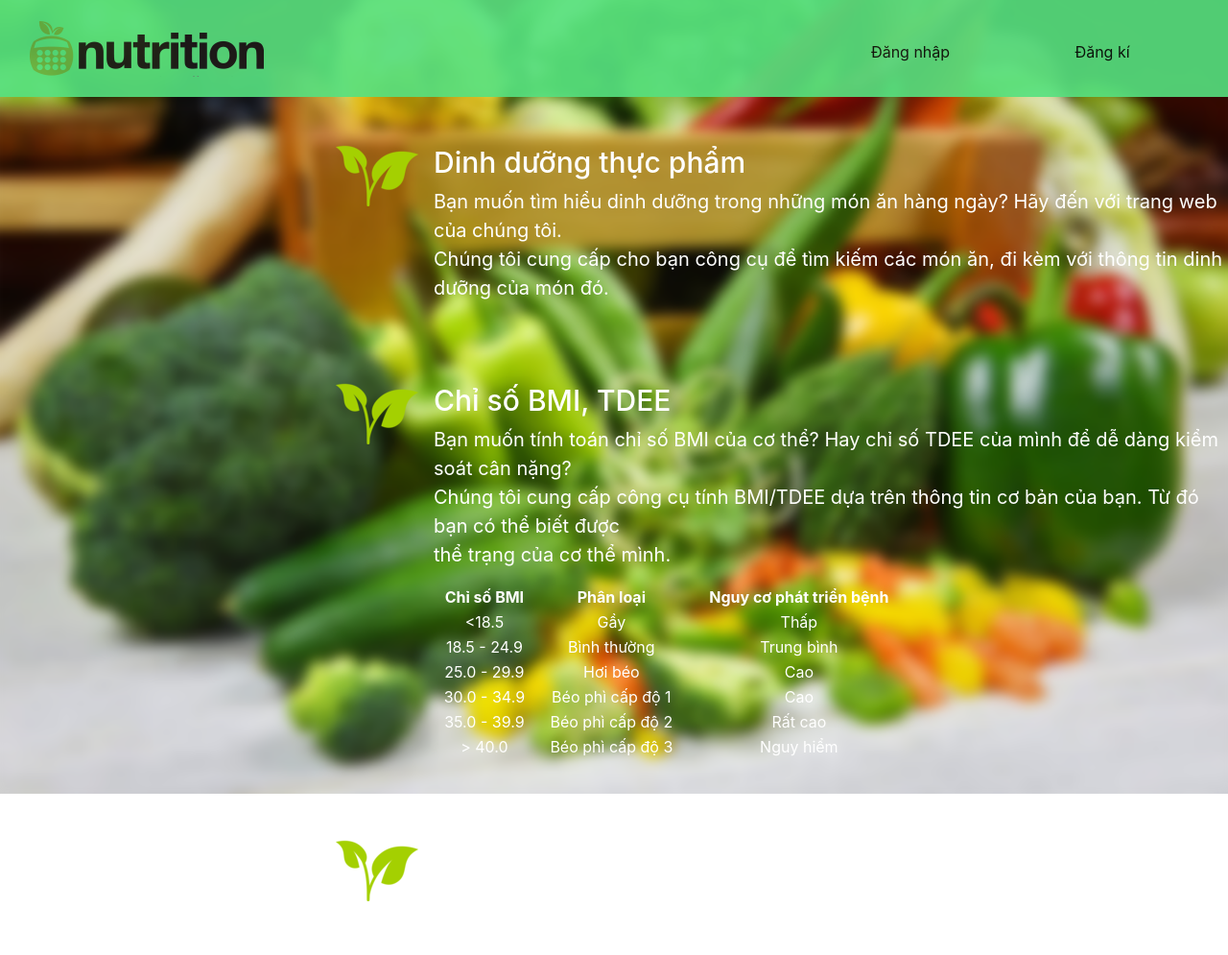
After one commit to xuan123dthhbg/Nutrition-track, a PHP site: page /pages/about.php in a window 1280 px wide. The commit adds this page. Shown: the whole page at 96% size. Run offline with PHP 8.4, Linux system fonts and the light colour scheme.

Commit message:
about page

```diff
--- /dev/null
+++ b/css/about.css
@@ -0,0 +1,63 @@
+body {
+    margin: 0;
+    font-family: "Opensan";
+    background: url(../img/background2.png);
+    background-position: center;
+          background-repeat: no-repeat;
+          background-size: cover;
+          -webkit-background-size: cover;
+          -moz-background-size: cover;
+          -o-background-size: cover;
+          height:100vh;
+  }
+  @font-face {
+    font-family: Opensan;
+    src: url(../font/OpenSans-Bold.ttf);
+  }
+
+  .home-header {
+    height: 130px;
+    width: 100%;
+  }
+
+  .grid-container {
+    background-color: rgb(86, 226, 128);
+    padding: 0px;
+    opacity: 0.9;
+  }
+  .about{
+    margin:20px;
+
+  }
+  .btn {
+    margin-top: 25px;
+    text-align: center;
+    border: none;
+    font-size: 20px;
+    height: 60px;
+    width: 200px;
+  }
+
+  .btn:hover {
+    background-color: rgb(44, 165, 60);
+    cursor: pointer;
+  }
+
+  .home {
+    height: 1250px;
+    width: 100%;
+  }
+
+  .media {
+      color: white;
+  }
+  .media-body p{
+      font-size: 20px;
+  }
+  .media{
+    margin-top: 50px;
+    margin-left: 350px;
+  }
+  .mess1 {
+      font-size: 30px;
+  }
--- a/index.php
+++ b/index.php
@@ -25,7 +25,7 @@
             <ul class="navbar-nav mr-auto mt-2 mt-lg-0">
 
               <li class="nav-item ">
-                <a class="nav-link active btn " href="#">Giới thiệu  </a>
+                <a class="nav-link active btn " href="./pages/about.php">Giới thiệu  </a>
               </li>
               <li class="nav-item ">
                 <a class="nav-link active btn" href="./pages/login.php"> Đăng nhập  </a>
--- /dev/null
+++ b/pages/about.php
@@ -0,0 +1,105 @@
+<!DOCTYPE html>
+<html lang="en">
+<head>
+    <meta charset="UTF-8">
+    <meta name="viewport" content="width=device-width, initial-scale=1">
+    <title>Thông tin dinh dưỡng</title>
+    <link rel="stylesheet" href="https://maxcdn.bootstrapcdn.com/bootstrap/4.5.0/css/bootstrap.min.css">
+    <link rel="stylesheet" href="../css/about.css">
+    <link rel="stylesheet" href="https://maxcdn.bootstrapcdn.com/bootstrap/4.5.0/css/bootstrap.min.css">
+    <script src="https://maxcdn.bootstrapcdn.com/bootstrap/4.5.0/js/bootstrap.min.js"></script>
+
+
+</head>
+<body>
+     <div class="header grid-container container-fluid" >
+        <nav class="navbar navbar-expand-sm navbar-light ">
+            <a  class="navbar-brand" href="../index.php">
+            <img src="../img/logo.png" alt="logo" >
+            </a>
+            <button class="navbar-toggler" type="button" data-toggle="collapse" data-target="#navbarSupportedContent" aria-controls="navbarSupportedContent" aria-expanded="false" aria-label="Toggle navigation">
+                    <span class="navbar-toggler-icon"></span>
+            </button>
+            <div class="collapse navbar-collapse" id="navbarSupportedContent"> </div>
+            <ul class="navbar-nav mr-auto mt-2 mt-lg-0">
+              <li class="nav-item ">
+                <a class="nav-link active btn" href="./login.php"> Đăng nhập  </a>
+              </li>
+              <li class="nav-item">
+                <a class="nav-link  active btn " href="./register.php">Đăng kí </a>
+              </li>
+            </ul>
+        </nav>
+    </div>
+    <div class="media">
+        <img src="../img/icon-la.png" class="align-self-start mr-3" alt="...">
+        <div class="media-body">
+          <h3 class="mt-0 mess1">Dinh dưỡng thực phẩm</h3>
+          <p>Bạn muốn tìm hiểu dinh dưỡng trong những món ăn hàng ngày? Hãy đến với trang web của chúng tôi. <br>Chúng tôi cung cấp cho bạn
+              công cụ để tìm kiếm các món ăn, đi kèm với thông tin dinh dưỡng của món đó.
+          </p>
+        </div>
+    </div>
+    <br>
+    <br>
+    <div class="media" style="margin-top: 20px">
+        <img src="../img/icon-la.png" class="align-self-start mr-3" alt="...">
+        <div class="media-body">
+          <h3 class="mt-0 mess1">Chỉ số BMI, TDEE</h3>
+          <p>Bạn muốn tính toán chỉ số BMI của cơ thể? Hay chỉ số TDEE của mình để dễ dàng kiểm soát cân nặng? <br>
+            Chúng tôi cung cấp công cụ tính BMI/TDEE dựa trên thông tin cơ bản của bạn. Từ đó bạn có thể biết được <br>
+            thể trạng của cơ thể mình. <br>
+            <table style="width: 60%;">
+                <tr align="center">
+                    <th>Chỉ số BMI</th>
+                    <th>Phân loại</th>
+                    <th>Nguy cơ phát triển bệnh</th>
+                </tr>
+                <tr align="center">
+                    <td> <18.5 </td>
+                    <td> Gầy </td>
+                    <td> Thấp </td>
+                </tr>
+                <tr align="center">
+                    <td> 18.5 - 24.9 </td>
+                    <td>Bình thường</td>
+                    <td>Trung bình</td>
+                </tr>
+                <tr align="center">
+                    <td>25.0 - 29.9</td>
+                    <td> Hơi béo </td>
+                    <td> Cao</td>
+                </tr>
+                <tr align="center">
+                    <td>30.0 - 34.9</td>
+                    <td> Béo phì cấp độ 1</td>
+                    <td>Cao</td>
+                </tr>
+                <tr align="center">
+                    <td>35.0 - 39.9</td>
+                    <td> Béo phì cấp độ 2</td>
+                    <td> Rất cao</td>
+                </tr>
+                <tr align="center">
+                    <td> > 40.0 </td>
+                    <td> Béo phì cấp độ 3</td>
+                    <td> Nguy hiểm</td>
+                </tr>
+            </table>
+
+          </p>
+        </div>
+    </div>
+    <br>
+    <br>
+    <div class="media" style="margin-top: 20px">
+        <img src="../img/icon-la.png" class="align-self-start mr-3" alt="...">
+        <div class="media-body">
+          <h3 class="mt-0 mess1">Tính toán năng lượng nạp vào cơ thể mỗi ngày</h3>
+          <p>Dựa vào mục đích tăng cân/giảm cân/giữ cân của bản thân mà tăng giảm TDEE <br>
+             Khuyến cáo: Giảm TDEE đi 500/ngày là giảm cân khoa học và hợp lý nhất.
+          </p>
+        </div>
+    </div>
+</body>
+</html>
--- a/pages/indexUser.php
+++ b/pages/indexUser.php
@@ -28,7 +28,7 @@
             <ul class="navbar-nav mr-auto mt-2 mt-lg-0">
 
               <li class="nav-item ">
-                <a class="nav-link active btn " href="#">Giới thiệu  </a>
+                <a class="nav-link active btn " href="about.php">Giới thiệu  </a>
               </li>
               <li class="nav-item">
                 <a class="nav-link active btn" href="profile.php">
--- a/pages/profile.php
+++ b/pages/profile.php
@@ -28,7 +28,7 @@
             <ul class="navbar-nav mr-auto mt-2 mt-lg-0">
 
               <li class="nav-item ">
-                <a class="nav-link active btn " href="#">Giới thiệu  </a>
+                <a class="nav-link active btn " href="./about.html">Giới thiệu  </a>
               </li>
               <li class="nav-item ">
                 <a class="nav-link active btn" href="../index.php"> Đăng xuất  </a>
--- a/pages/register.php
+++ b/pages/register.php
@@ -28,7 +28,7 @@
             <ul class="navbar-nav mr-auto mt-2 mt-lg-0">
 
               <li class="nav-item ">
-                <a class="nav-link active btn " href="#">Giới thiệu  </a>
+                <a class="nav-link active btn " href="about.html">Giới thiệu  </a>
               </li>
               <li class="nav-item ">
                 <a class="nav-link active btn" href="login.php"> Đăng nhập  </a>
--- a/pages/result.php
+++ b/pages/result.php
@@ -39,13 +39,13 @@ require 'db_connection.php';
             <ul class="navbar-nav mr-auto mt-2 mt-lg-0">
 
               <li class="nav-item ">
-                <a class="nav-link active btn " href="#">Giới thiệu  </a>
+                <a class="nav-link active btn " href="./about.html">Giới thiệu  </a>
               </li>
               <li class="nav-item ">
-                <a class="nav-link active btn" href="./pages/login.php"> Đăng nhập  </a>
+                <a class="nav-link active btn" href="./login.php"> Đăng nhập  </a>
               </li>
               <li class="nav-item">
-                <a class="nav-link  active btn " href="./pages/register.php">Đăng kí </a>
+                <a class="nav-link  active btn " href="./register.php">Đăng kí </a>
               </li>
             </ul>
 
```
Also changed, not shown: index.html (deleted, +0 -40 lines), pages/profile.html (deleted, +0 -12 lines), img/icon-la.png (added), img/iconlamam.svg (added).
